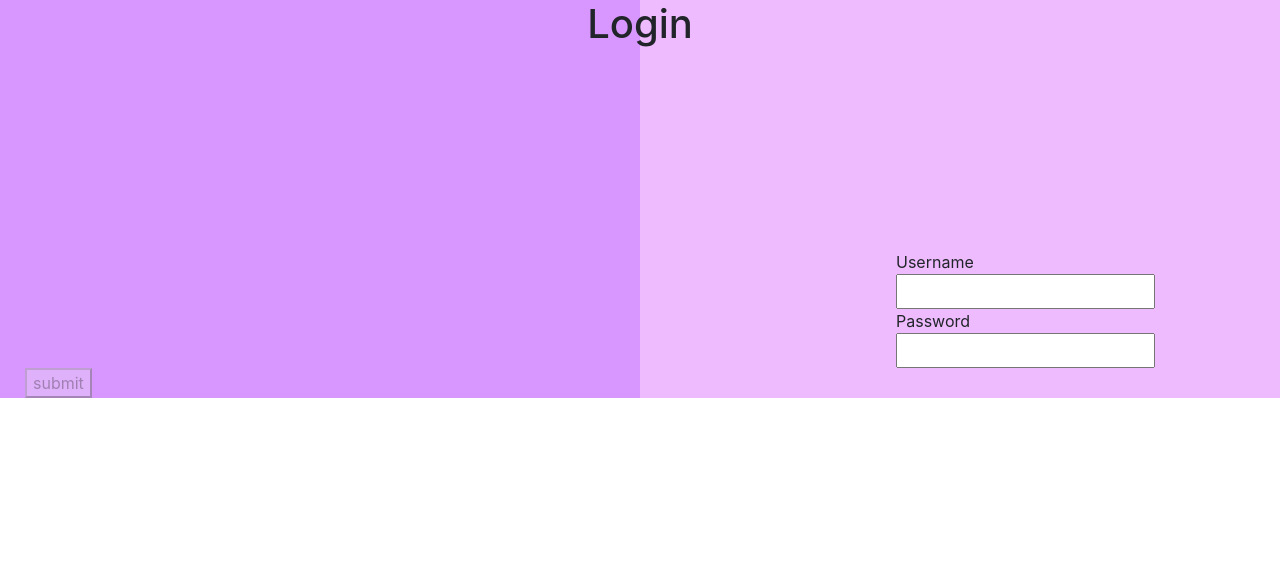
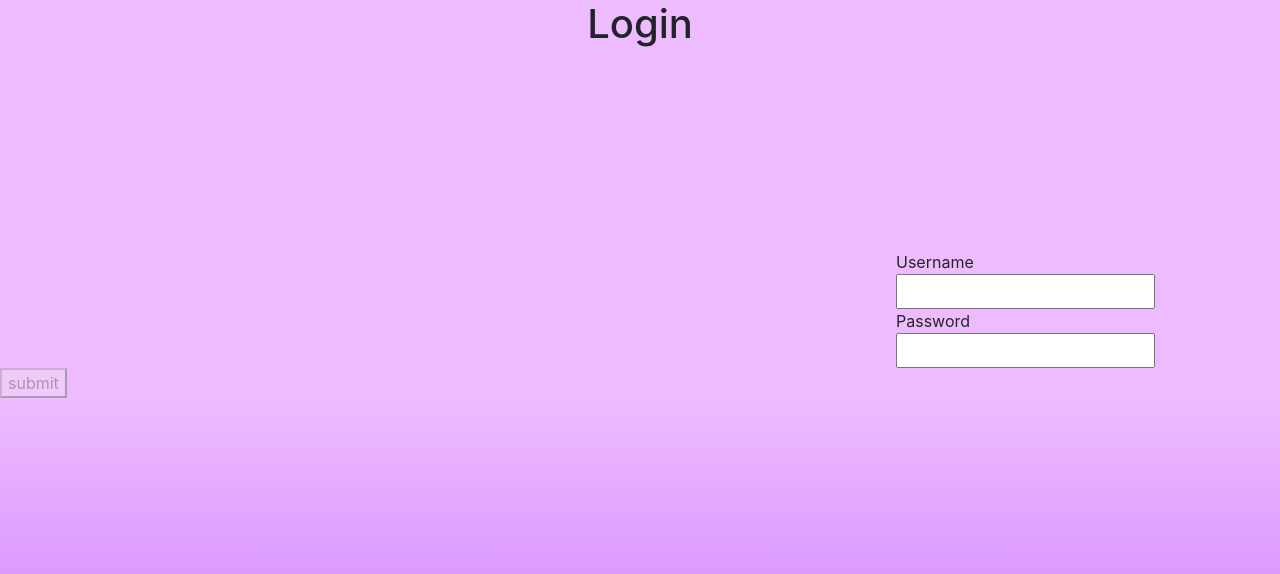
Before and after one commit to ICSI418Y/Quiztopia, a React (Create React App) app in the folder Client/: page /login in a window 1280 px wide. Shown: the top 574 px of the page. Built offline with nearby package versions, Linux system fonts and the light colour scheme.

Commit message:
Update App.css

```diff
--- a/Client/src/App.css
+++ b/Client/src/App.css
@@ -47,16 +47,13 @@
 }
 
 .background {
-  background: linear-gradient(to right, #d896ff 50%, #efbbff 50%);
+  height: 100vh;
+  background: linear-gradient(to top, #d896ff 25%, #efbbff 50%);
 }
 
 .inputBoxSizes {
   padding-right: 5px;
   padding-bottom: 6px;
-}
-
-.loginButtonSpacing {
-  margin-left: 25px;
 }
 
 .signupButtonSpacing {
```
